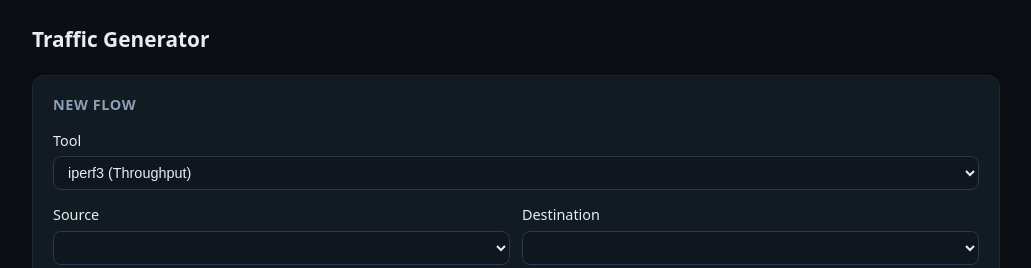
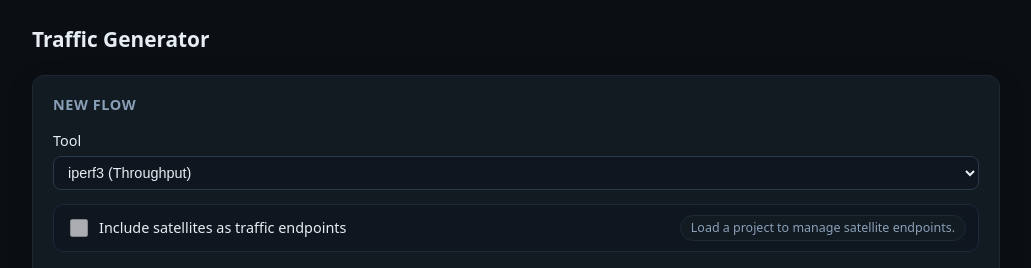
Before and after one commit to SatComProjects/Satgonetem-Gui, a FastAPI app: page /traffic in a window 1280 px wide. Shown: the part 45-313 px from the top of the page, without its empty margins (124-1155 px from the left). Run offline with FastAPI, Linux system fonts and the light colour scheme; lists and menus that the app fills with data are empty.

Commit message:
feat(ui): add satellite traffic-endpoint toggles
Expose a session-scoped global toggle on the Traffic page with a routing-refresh notice, and a per-node toggle in Node Explorer. Refresh the traffic endpoint choices after a mutation and cover the behavior with Vitest and a mocked Playwright flow.

```diff
--- /dev/null
+++ b/satgonetem_gui/static/addressability_model.js
@@ -0,0 +1,55 @@
+/**
+ * Pure helpers for the satellite addressability controls.
+ *
+ * Addressability is session-scoped: core does not serialize the flag, so the
+ * UI must make the current state and the routing-refresh requirement explicit.
+ */
+
+/**
+ * @param {number|null|undefined} count
+ * @param {number|null|undefined} total
+ * @returns {string}
+ */
+export function addressabilitySummary(count, total) {
+  const current = Number(count);
+  const all = Number(total);
+  if (!Number.isFinite(all) || all <= 0) {
+    return "No satellites available";
+  }
+  if (!Number.isFinite(current) || current <= 0) {
+    return `No satellites addressable (0 of ${all})`;
+  }
+  if (current >= all) {
+    return `All ${all} satellites addressable`;
+  }
+  return `${current} of ${all} satellites addressable`;
+}
+
+/**
+ * @param {number|null|undefined} count
+ * @param {number|null|undefined} total
+ * @returns {{checked: boolean, indeterminate: boolean, disabled: boolean}}
+ */
+export function addressabilityCheckboxState(count, total) {
+  const current = Number(count);
+  const all = Number(total);
+  if (!Number.isFinite(all) || all <= 0) {
+    return { checked: false, indeterminate: false, disabled: true };
+  }
+  return {
+    checked: Number.isFinite(current) && current > 0,
+    indeterminate:
+      Number.isFinite(current) && current > 0 && current < all,
+    disabled: false,
+  };
+}
+
+/**
+ * @param {boolean} required
+ * @returns {string}
+ */
+export function routingRefreshMessage(required) {
+  return required
+    ? "Satellite endpoints updated. Re-apply Addressing & Routing on the Dashboard before running traffic."
+    : "Satellite endpoints updated.";
+}
--- a/satgonetem_gui/static/traffic.css
+++ b/satgonetem_gui/static/traffic.css
@@ -48,3 +48,71 @@
 .actions-row label {
   flex: 0 0 120px;
 }
+
+.addressability-panel {
+  display: flex;
+  flex-direction: column;
+  padding: 10px 12px;
+  border: 1px solid var(--border-subtle);
+  border-radius: 10px;
+  background: var(--input-bg);
+}
+
+.addressability-head {
+  align-items: center;
+  gap: 10px;
+}
+
+.addressability-head label.inline {
+  flex: 1 1 auto;
+  min-width: 0;
+}
+
+.addressability-head label.inline input[type="checkbox"] {
+  flex: 0 0 auto;
+  accent-color: var(--accent);
+}
+
+.addressability-head input[type="checkbox"]:focus-visible {
+  outline: 2px solid var(--accent);
+  outline-offset: 2px;
+}
+
+.addressability-count {
+  flex: 0 1 auto;
+  min-width: 0;
+  margin-left: auto;
+  padding: 3px 10px;
+  border: 1px solid var(--border-subtle);
+  border-radius: 999px;
+  background: var(--card);
+  color: var(--muted);
+  font-size: 0.78rem;
+  font-variant-numeric: tabular-nums;
+  line-height: 1.4;
+}
+
+.addressability-note {
+  margin: 0;
+  padding: 0;
+  font-size: 0.82rem;
+  line-height: 1.4;
+}
+
+.addressability-note:not(:empty) {
+  margin-top: 8px;
+  padding-left: 9px;
+  border-left: 2px solid var(--accent);
+}
+
+@media (max-width: 560px) {
+  .addressability-head {
+    flex-direction: column;
+    align-items: stretch;
+  }
+
+  .addressability-count {
+    align-self: flex-start;
+    margin-left: 26px;
+  }
+}
--- a/satgonetem_gui/static/traffic.js
+++ b/satgonetem_gui/static/traffic.js
@@ -3,6 +3,11 @@ import { api } from "./api.js?v=4";
 // Keep this queue.js version in sync with the script tag in templates/base.html.
 import { jqAdd, jqStartNow, jqStartOne } from "./queue.js?v=22";
 import { buildTrafficPayload } from "./traffic_model.js";
+import {
+  addressabilityCheckboxState,
+  addressabilitySummary,
+  routingRefreshMessage,
+} from "./addressability_model.js?v=1";
 
 function byId(id) {
   return document.getElementById(id);
@@ -55,6 +60,62 @@ async function loadNodes() {
     if (nodes.length > 1) destination.value = nodes[1].name;
   } catch (error) {
     setMsg(error.message || "Could not load traffic nodes.", true);
+  }
+}
+
+let addressabilityBusy = false;
+
+async function loadAddressability() {
+  const checkbox = byId("tg-satellites");
+  const count = byId("tg-addressability-count");
+  if (!checkbox || !count) return;
+
+  try {
+    const data = await api.get("/api/satellites/addressable");
+    const state = addressabilityCheckboxState(data.count, data.total);
+    checkbox.checked = state.checked;
+    checkbox.indeterminate = state.indeterminate;
+    checkbox.disabled = addressabilityBusy || state.disabled;
+    count.textContent = addressabilitySummary(data.count, data.total);
+
+    const note = byId("tg-addressability-note");
+    if (note && !note.textContent && data.routing_refresh_required) {
+      note.textContent =
+        "Routing is active; re-apply it after changing satellite endpoints.";
+    }
+  } catch {
+    checkbox.checked = false;
+    checkbox.indeterminate = false;
+    checkbox.disabled = true;
+    count.textContent = "Load a project to manage satellite endpoints.";
+    const note = byId("tg-addressability-note");
+    if (note) note.textContent = "";
+  }
+}
+
+async function toggleAddressability() {
+  const checkbox = byId("tg-satellites");
+  if (!checkbox || addressabilityBusy) return;
+
+  addressabilityBusy = true;
+  checkbox.disabled = true;
+  const note = byId("tg-addressability-note");
+  if (note) note.textContent = "";
+  const enabling = checkbox.checked;
+  setMsg(enabling ? "Enabling satellite endpoints..." : "Disabling satellite endpoints...");
+
+  try {
+    const data = await api.post("/api/satellites/addressable", {
+      enabled: enabling,
+    });
+    if (note) note.textContent = routingRefreshMessage(data.routing_refresh_required);
+    setMsg("");
+    await loadNodes();
+  } catch (error) {
+    setMsg(error.message || "Could not update satellite endpoints.", true);
+  } finally {
+    addressabilityBusy = false;
+    await loadAddressability();
   }
 }
 
@@ -127,8 +188,13 @@ byId("tg-proto").addEventListener("change", toggleProtocol);
 byId("tg-hping-rate").addEventListener("change", toggleHpingRate);
 byId("tg-add-queue").addEventListener("click", addToQueue);
 byId("tg-run-now").addEventListener("click", runNow);
+const satelliteToggle = byId("tg-satellites");
+if (satelliteToggle) {
+  satelliteToggle.addEventListener("change", toggleAddressability);
+}
 
 toggleTool();
 toggleProtocol();
 toggleHpingRate();
 loadNodes();
+loadAddressability();
--- a/satgonetem_gui/templates/nodes.html
+++ b/satgonetem_gui/templates/nodes.html
@@ -27,5 +27,5 @@
 
 </div>
 
-<script type="module" src="/static/nodes.js?v=10"></script>
+<script type="module" src="/static/nodes.js?v=11"></script>
 {% endblock %}
--- a/satgonetem_gui/templates/traffic.html
+++ b/satgonetem_gui/templates/traffic.html
@@ -19,6 +19,19 @@
             <option value="hping3">hping3 (Custom)</option>
           </select>
         </label>
+      </div>
+
+      <div class="addressability-panel" id="tg-addressability-row">
+        <div class="form-row addressability-head">
+          <label class="inline" for="tg-satellites">
+            <input type="checkbox" id="tg-satellites"
+                   aria-describedby="tg-addressability-count tg-addressability-note"
+                   disabled>
+            Include satellites as traffic endpoints
+          </label>
+          <span class="addressability-count" id="tg-addressability-count">Checking...</span>
+        </div>
+        <p class="addressability-note muted" id="tg-addressability-note" aria-live="polite"></p>
       </div>
 
       <div class="form-row">
@@ -145,5 +158,5 @@
 
 </div>
 
-<script type="module" src="/static/traffic.js?v=17"></script>
+<script type="module" src="/static/traffic.js?v=18"></script>
 {% endblock %}
```
Also changed, not shown: e2e/addressability.spec.js (added, +48 -0 lines), js-tests/addressability_model.test.js (added, +59 -0 lines), satgonetem_gui/static/nodes.css (+14 -0 lines), satgonetem_gui/static/nodes.js (+55 -0 lines), tests/test_static_assets.py (+8 -0 lines).
